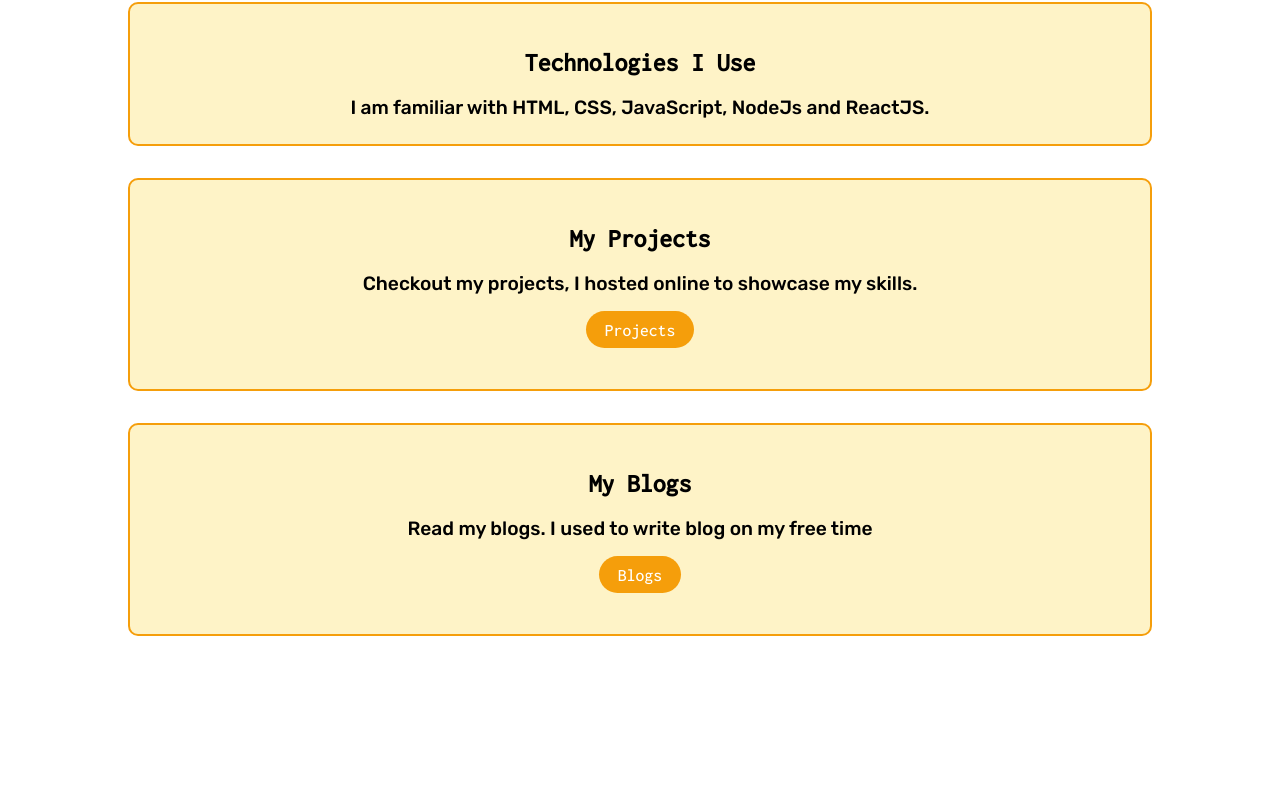
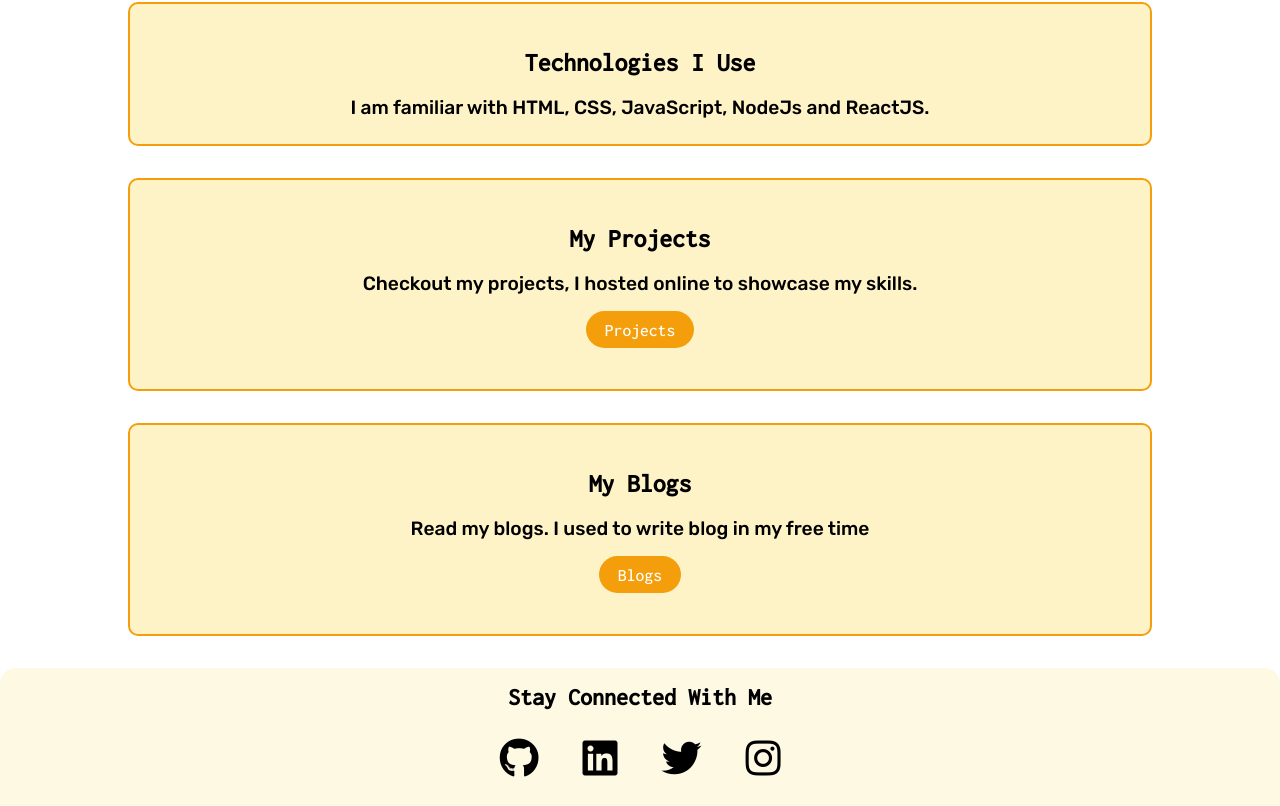
Before and after one commit to IImRan007/my-portfolio, a plain HTML site: page index.html in a window 1280 px wide. Shown: the part 735-1541 px from the top of the page. Before the commit the page ends 1371 px from the top, so only its background shows below. Drawn offline with Linux system fonts and the light colour scheme.

Commit message:
refactor: completed home page

```diff
--- a/index.html
+++ b/index.html
@@ -6,6 +6,7 @@
     <meta name="viewport" content="width=device-width, initial-scale=1.0">
     <title>Imran Portfolio</title>
     <link rel="stylesheet" href="style.css">
+    <link rel="stylesheet" href="https://cdnjs.cloudflare.com/ajax/libs/font-awesome/5.15.4/css/all.min.css" integrity="sha512-1ycn6IcaQQ40/MKBW2W4Rhis/DbILU74C1vSrLJxCq57o941Ym01SwNsOMqvEBFlcgUa6xLiPY/NS5R+E6ztJQ==" crossorigin="anonymous" referrerpolicy="no-referrer" />
 </head>
 <body>
     <nav class="navbar">
@@ -36,9 +37,20 @@
     <section class="section off-white">
         <div class="container">
             <h1 class="section-heading">My Blogs</h1>
-            <p class="section-para">Read my blogs. I used to write blog on my free time</p>
+            <p class="section-para">Read my blogs. I used to write blog in my free time</p>
             <a class="link link-primary" href="/">Blogs</a>
         </div>
     </section>
+    <footer class="footer">
+    <div class="footer-header">
+        <h2>Stay Connected With Me</h2>
+    </div>
+    <div class="icon">
+        <a href="https://github.com/IImRan007"><i class="fab fa-github icon-style"></i></a>
+        <a href="https://www.linkedin.com/in/mohd-imran-0b35001b7/"><i class="fab fa-linkedin icon-style"></i></a>
+        <a href="https://twitter.com/ImRan47310315?s=09"><i class="fab fa-twitter icon-style"></i></a>
+        <a href="https://www.instagram.com/iimran_007/"><i class="fab fa-instagram icon-style"></i></a>
+    </div>
+    </footer>
 </body>
 </html>
--- a/style.css
+++ b/style.css
@@ -114,6 +114,8 @@ section .section {
   padding: 2rem;
 }
 
+/* Link style */
+
 .link-primary {
   max-width: 140px;
   padding: 0.6rem 1.2rem;
@@ -122,3 +124,36 @@ section .section {
   margin: 1rem auto;
   border-radius: 2rem;
 }
+
+/* footer style */
+
+.footer {
+  background-color: #fef3c780;
+  width: 100%;
+  margin-top: 2rem;
+  display: flex;
+  align-items: center;
+  justify-content: center;
+  flex-direction: column;
+  border-top-right-radius: 1rem;
+  border-top-left-radius: 1rem;
+}
+
+.footer-header {
+  margin-top: 1rem;
+  font-family: "Inconsolata", monospace;
+}
+
+footer .icon {
+  margin: 20px;
+}
+
+footer .icon .icon-style {
+  font-size: 2.5rem;
+  padding: 8px 20px;
+  color: black;
+}
+
+footer .icon .icon-style:hover {
+  cursor: pointer;
+}
```
